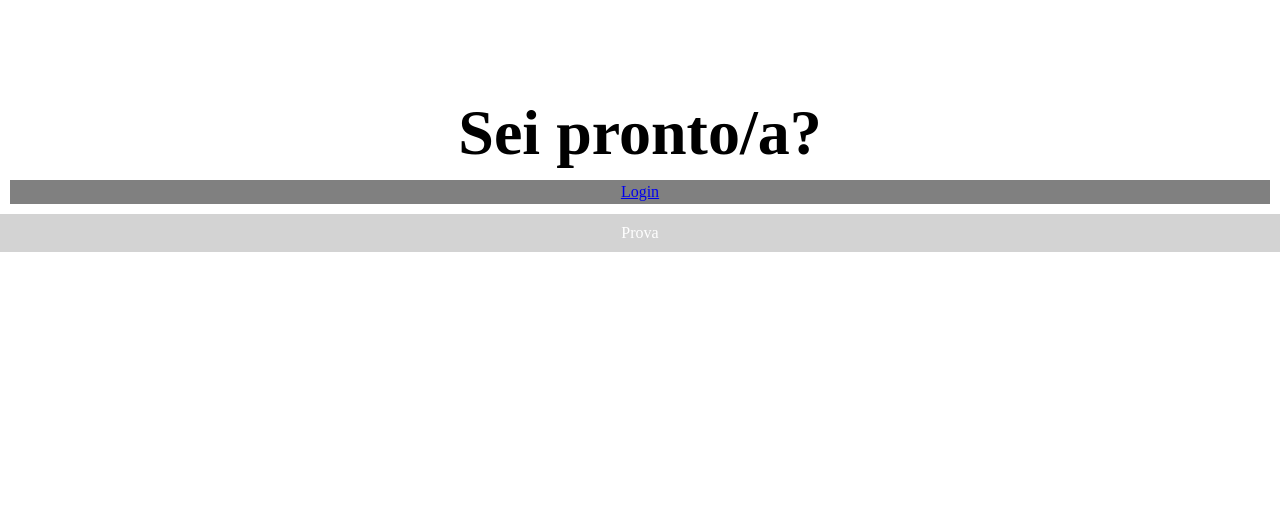
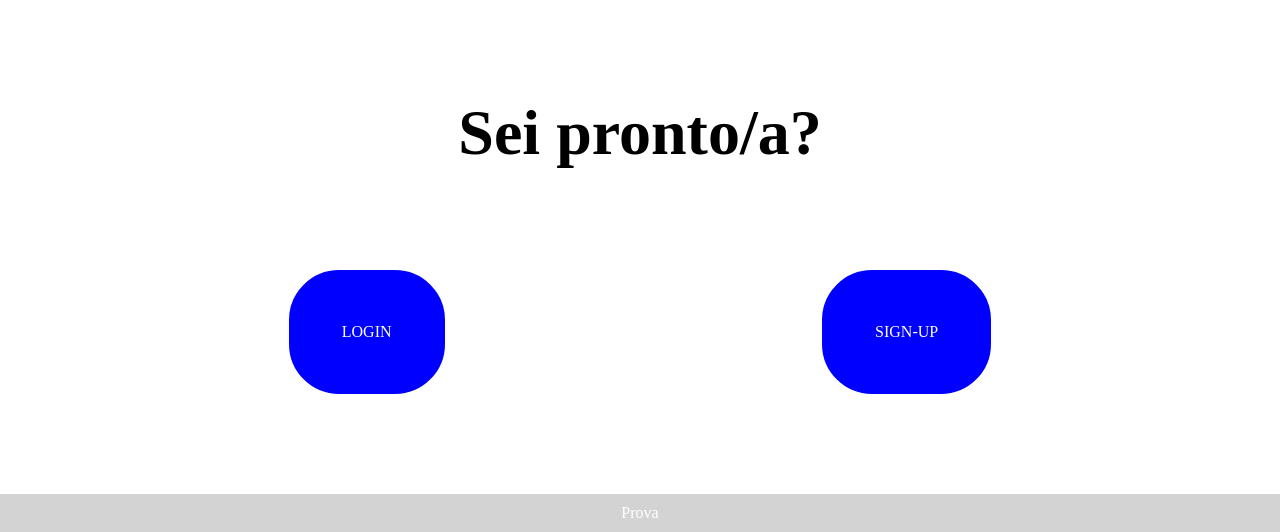
Before and after one commit to YuriRomano02/DibrisPlus, a PHP site: page /presentation.php in a window 1280 px wide. Shown: the part 1231-1763 px from the top of the page. Before the commit the page ends 1483 px from the top, so only its background shows below. Run offline with PHP 8.4, Linux system fonts and the light colour scheme; some libraries are stand-ins or nearby versions; some web fonts are replaced.

Commit message:
UPDATE: presentation.php & presentazione.css

```diff
--- a/site/Sezioni/Presentazione/presentation.php
+++ b/site/Sezioni/Presentazione/presentation.php
@@ -58,7 +58,10 @@
     </section>
 
     <h1 id="sottotitolo">Sei pronto/a?</h1>
-    <a class="login" href="../../Login/login.php">Login</a>
+    <div id="buttons_container">
+        <a class="login" href="../../Login/login.php">LOGIN</a>
+        <a class="login" href="../../Login/login.php">SIGN-UP</a>
+    </div>
 
     <footer>Prova</footer>
 
--- a/site/Sezioni/Presentazione/presentazione.css
+++ b/site/Sezioni/Presentazione/presentazione.css
@@ -61,12 +61,19 @@ img {
     font-size: 5vw;
 }
 
+#buttons_container{
+    display: flex;
+    justify-content: space-around;
+    margin: 100px;
+}
+
 .login {
-    display: flex;
-    justify-content: center;
-    margin: 10px;
-    border: solid gray;
-    background-color: gray;
+    border: solid blue;
+    border-radius: 50px;
+    background-color: blue;
+    text-decoration: none;
+    padding: 50px;
+    color: white;
 }
 
 footer {
```
